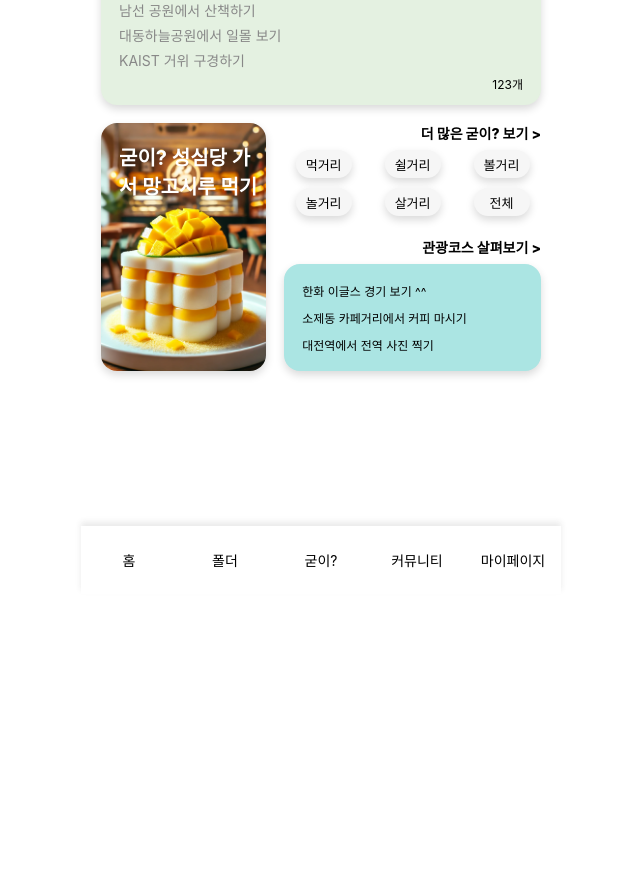
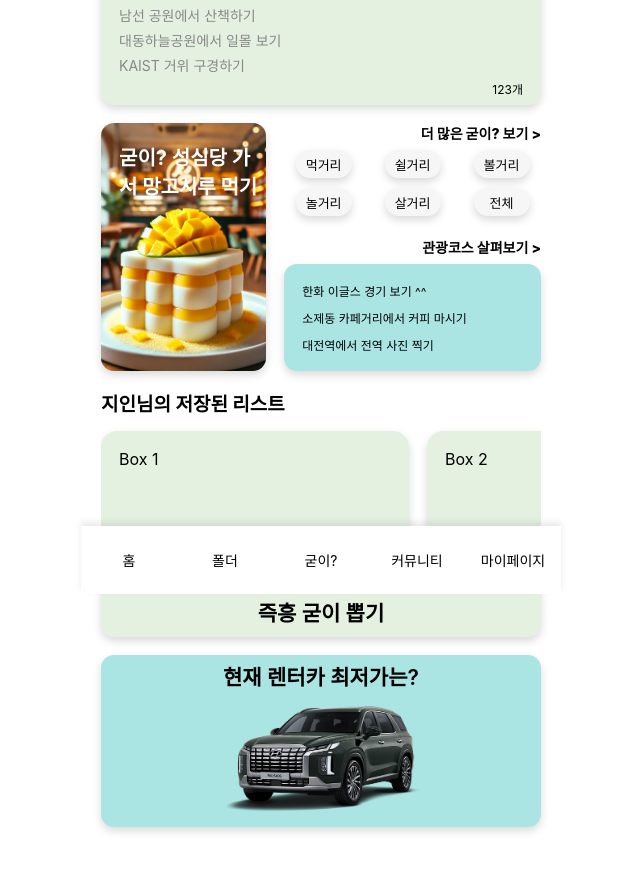
Before and after one commit to INU-SPOT/goode-travel-frontend, a React (Create React App) app: page / in a window 1280 px wide. Shown: the part 206-1078 px from the top of the page, without its empty margins (319-959 px from the left). Before the commit the page ends 800 px from the top, so only its background shows below. Built offline with nearby package versions, Linux system fonts and the light colour scheme; no server answers.

Commit message:
feat: 즉흥굳이뽑기 & 광고 컴포넌트 생성

```diff
--- /dev/null
+++ b/src/components/home/AdBlock.tsx
@@ -0,0 +1,41 @@
+import React from "react";
+import styled from "styled-components";
+import { COLOR } from "../../utils/color";
+import carImage from "../../assets/images/main-palisade-24my-45side.png";
+
+const AdBlock: React.FC = () => {
+  return (
+    <AdWrapper>
+      <Title>현재 렌터카 최저가는?</Title>
+      <Image src={carImage} alt="렌터카 광고 이미지" />
+    </AdWrapper>
+  );
+};
+
+export default AdBlock;
+
+const AdWrapper = styled.div`
+  height: 100%;
+  display: flex;
+  flex-direction: column;
+  align-items: center;
+  justify-content: center;
+  cursor: pointer;
+  background-color: ${COLOR.blue};
+  border-radius: 13px;
+  padding: 18px;
+  box-sizing: border-box;
+  box-shadow: 0px 4px 8px 0px rgba(0, 0, 0, 0.15);
+`;
+
+const Title = styled.div`
+  font-size: 21px;
+  font-weight: 600;
+  text-align: center;
+`;
+
+const Image = styled.img`
+  width: 60%;
+  height: auto;
+  object-fit: cover;
+`;
--- a/src/components/home/CommunityBlock.tsx
+++ b/src/components/home/CommunityBlock.tsx
@@ -38,7 +38,7 @@ const CommunityWrapper = styled.div`
   height: 100%;
   background-color: ${COLOR.green};
   justify-content: center;
-  border-radius: 16px;
+  border-radius: 13px;
   padding: 18px;
   box-shadow: 0px 4px 8px 0px rgba(0, 0, 0, 0.15);
 `;
@@ -47,7 +47,7 @@ const Title = styled.div`
   flex-grow: 1.5;
   font-size: 19px;
   font-weight: bold;
-  margin-top: 0;
+  margin-bottom: 10px;
   text-align: center;
 `;
 
--- a/src/components/home/CourseBlock.tsx
+++ b/src/components/home/CourseBlock.tsx
@@ -41,7 +41,7 @@ const DetailWrapper = styled.div`
   height: 100%;
   background-color: ${COLOR.blue};
   justify-content: center;
-  border-radius: 16px;
+  border-radius: 13px;
   padding: 18px;
   box-sizing: border-box;
   box-shadow: 0px 4px 8px 0px rgba(0, 0, 0, 0.15);
--- a/src/components/home/FolderBlock.tsx
+++ b/src/components/home/FolderBlock.tsx
@@ -78,14 +78,14 @@ const OuterContainer = styled.div`
   display: flex;
   flex-direction: column;
   align-items: center;
-  margin: 0 -24px;
+  /* margin: 0 -24px; */
 `;
 
 const Title = styled.div`
   flex-grow: 1.5;
   font-size: 19px;
   font-weight: bold;
-  margin: 0 0 0 24px;
+  /* margin: 0 0 0 24px; */
   align-self: flex-start;
 `;
 
@@ -109,7 +109,7 @@ const Block = styled.div<BlockProps>`
   scroll-snap-align: center;
   box-shadow: 0px 4px 8px 0px rgba(0, 0, 0, 0.15);
 
-  ${({ position }) =>
+  /* ${({ position }) =>
     position === 0 &&
     `
     margin-left: 24px;
@@ -119,5 +119,5 @@ const Block = styled.div<BlockProps>`
     position === totalBlocks - 1 &&
     `
     margin-right: 24px;
-  `}
+  `} */
 `;
--- a/src/components/home/ImageBlock.tsx
+++ b/src/components/home/ImageBlock.tsx
@@ -24,7 +24,7 @@ const ImageWrapper = styled.div<{ image?: string }>`
   width: 100%;
   height: 100%;
   justify-content: center;
-  border-radius: 16px;
+  border-radius: 13px;
   box-sizing: border-box;
   padding: 0 10px;
   background-image: url(${(props) => props.image});
--- /dev/null
+++ b/src/components/home/RandomBlock.tsx
@@ -0,0 +1,30 @@
+import React from "react";
+import styled from "styled-components";
+import { COLOR } from "../../utils/color";
+
+const RandomBlock = () => {
+  return (
+    <RandomWrapper>
+      <Title>즉흥 굳이 뽑기</Title>
+    </RandomWrapper>
+  );
+};
+
+export default RandomBlock;
+
+const RandomWrapper = styled.div`
+  height: 100%;
+  cursor: pointer;
+  background-color: ${COLOR.green};
+  justify-content: center;
+  border-radius: 13px;
+  padding: 18px;
+  box-sizing: border-box;
+  box-shadow: 0px 4px 8px 0px rgba(0, 0, 0, 0.15);
+`;
+
+const Title = styled.div`
+  font-size: 21px;
+  font-weight: 600;
+  text-align: center;
+`;
--- a/src/pages/HomePage.tsx
+++ b/src/pages/HomePage.tsx
@@ -9,6 +9,8 @@ import CourseBlock from "../components/home/CourseBlock";
 import { ReactComponent as SearchIcon } from "../assets/icons/bell-svgrepo-com.svg";
 import GoodeListBlock from "../components/home/GoodeListBlock";
 import FolderBlock from "../components/home/FolderBlock";
+import RandomBlock from "../components/home/RandomBlock";
+import AdBlock from "../components/home/AdBlock";
 
 // 커뮤니티 게시글에 대한 임시 데이터입니다.
 const communityData = {
@@ -67,12 +69,24 @@ export default function HomePage() {
       height: 4,
       component: <CourseBlock details={courseData.details} />,
     },
-    // {
-    //   id: 5,
-    //   width: 10,
-    //   height: 4,
-    //   component: <FolderBlock user={"John"} />,
-    // },
+    {
+      id: 5,
+      width: 10,
+      height: 5,
+      component: <FolderBlock user={"지인"} />,
+    },
+    {
+      id: 6,
+      width: 10,
+      height: 2,
+      component: <RandomBlock />,
+    },
+    {
+      id: 7,
+      width: 10,
+      height: 5,
+      component: <AdBlock />,
+    },
   ];
 
   return (
```
Also changed, not shown: src/assets/images/image33.png (added), src/assets/images/main-palisade-24my-45side.png (added).
